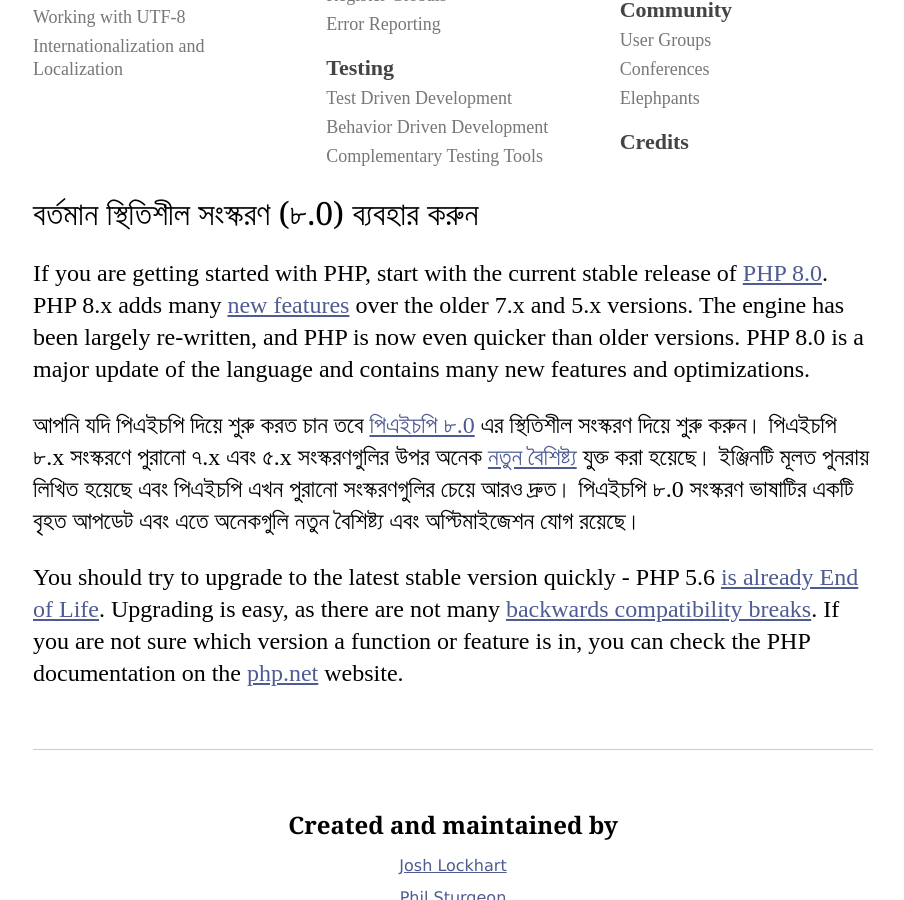
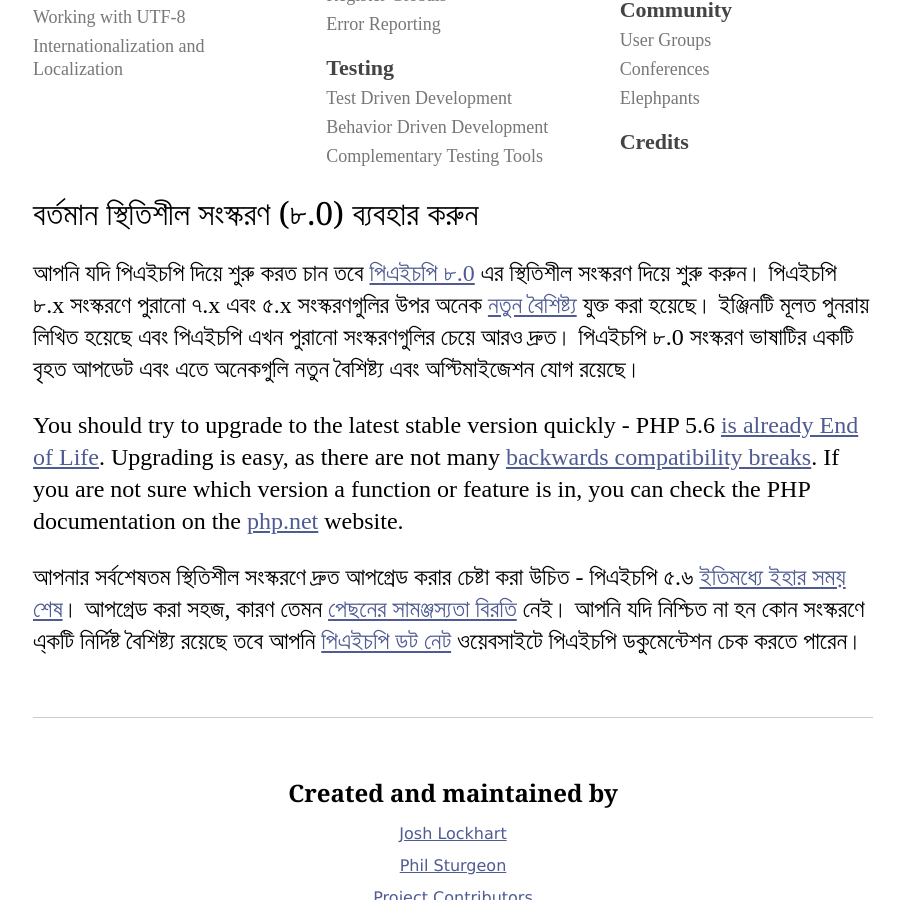
Before and after one commit to codeguy/php-the-right-way, a Jekyll site: the page built from _posts/01-02-01-Use-the-Current-Stable-Version.md, in a window 1280 px wide and 900 px high, scrolled down 1034 px. Shown: the whole window, without its empty margins (187-1091 px from the left). Built offline with Jekyll 4.4.1, drawn with Linux system fonts in a browser that asks for light colours; our own code applies the rules of GitHub Pages for plain Markdown files.

Commit message:
Update 01-02-01-Use-the-Current-Stable-Version.md

```diff
--- a/_posts/01-02-01-Use-the-Current-Stable-Version.md
+++ b/_posts/01-02-01-Use-the-Current-Stable-Version.md
@@ -6,12 +6,12 @@ anchor:  use_the_current_stable_version
 
 ## বর্তমান স্থিতিশীল সংস্করণ (৮.0) ব্যবহার করুন {#use_the_current_stable_version_title}
 
-If you are getting started with PHP, start with the current stable release of [PHP 8.0][php-release]. PHP 8.x adds many [new features](#language_highlights) over the older 7.x and 5.x versions. The engine has been largely re-written, and PHP is now even quicker than older versions. PHP 8.0 is a major update of the language and contains many new features and optimizations.
-
 আপনি যদি পিএইচপি দিয়ে শুরু করত চান তবে [পিএইচপি ৮.0][php-release] এর স্থিতিশীল সংস্করণ দিয়ে শুরু করুন। পিএইচপি ৮.x সংস্করণে পুরানো ৭.x এবং ৫.x সংস্করণগুলির উপর অনেক [নতুন বৈশিষ্ট্য](#language_highlights) যুক্ত করা হয়েছে। ইঞ্জিনটি মূলত পুনরায় লিখিত হয়েছে এবং পিএইচপি এখন পুরানো সংস্করণগুলির চেয়ে আরও দ্রুত। পিএইচপি ৮.0 সংস্করণ ভাষাটির একটি বৃহত আপডেট এবং এতে অনেকগুলি নতুন বৈশিষ্ট্য এবং অপ্টিমাইজেশন যোগ রয়েছে।
 
 You should try to upgrade to the latest stable version quickly - PHP 5.6 [is already End of Life](http://php.net/supported-versions.php). Upgrading is easy, as there are not many [backwards compatibility breaks][php-bc]. If you are not sure which version a function or feature is in, you can check the PHP documentation on the [php.net][php-docs] website.
 
+আপনার সর্বশেষতম স্থিতিশীল সংস্করণে দ্রুত আপগ্রেড করার চেষ্টা করা উচিত - পিএইচপি ৫.৬ [ইতিমধ্যে ইহার সময় শেষ](http://php.net/supported-versions.php)। আপগ্রেড করা সহজ, কারণ তেমন [পেছনের সামঞ্জস্যতা বিরতি][php-bc] নেই। আপনি যদি নিশ্চিত না হন কোন সংস্করণে এ্কটি নির্দিষ্ট বৈশিষ্ট্য রয়েছে তবে আপনি [পিএইচপি ডট নেট][php-docs] ওয়েবসাইটে পিএইচপি ডকুমেন্টেশন চেক করতে পারেন।
+
 [php-release]: http://php.net/downloads.php
 [php-docs]: http://php.net/manual/
 [php-bc]: http://php.net/manual/migration80.incompatible.php
```
